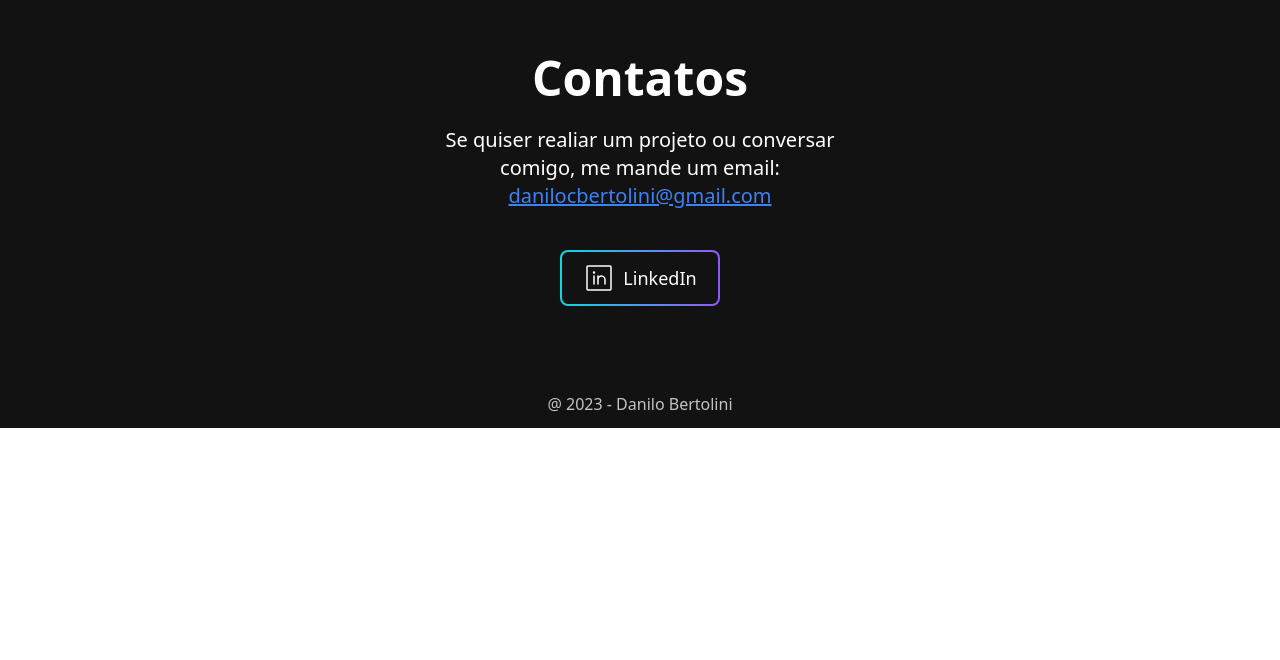
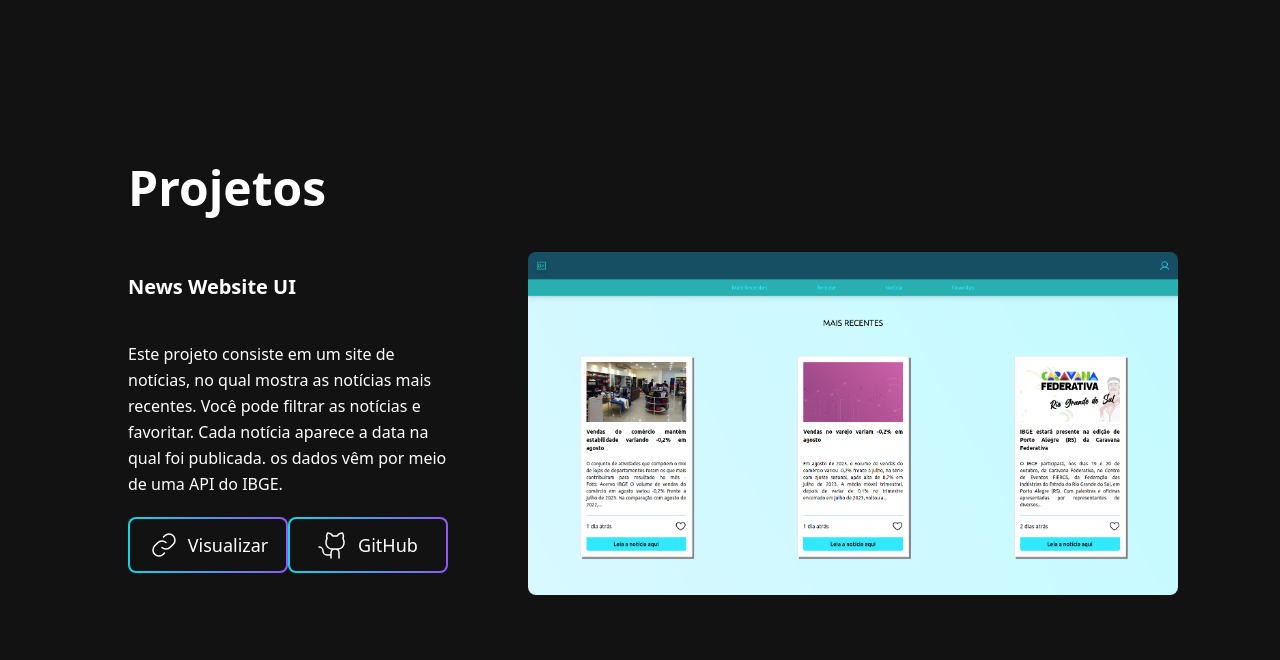
Before and after one commit to DaniloBertolini/Portifolio, a React (Vite) app: page / in a window 1280 px wide. Shown: the part 1620-2280 px from the top of the page. Before the commit the page ends 2048 px from the top, so only its background shows below. Built offline with nearby package versions, Linux system fonts and the light colour scheme.

Commit message:
projetos

```diff
--- a/src/App.tsx
+++ b/src/App.tsx
@@ -1,5 +1,5 @@
-import { About, Home, Navbar } from './components'
-import linkedIn from '/linkedIn.svg'
+import { About, Home, Navbar, Projects } from './components'
+import Contact from './components/Contact'
 
 function App() {
   return (
@@ -8,23 +8,8 @@ function App() {
       <main className='text-white'>
         <Home />
         <About />
-        <div className='h-[50vh] flex flex-col justify-center items-center'>
-          <h3 className='text-5xl font-semibold'>Contatos</h3>
-          <p className='text-center mt-6 mb-10 text-xl'>
-            Se quiser realiar um projeto ou conversar <br /> comigo, me mande um email: <br />
-            <span className='text-blue-500 underline'>danilocbertolini@gmail.com</span>
-          </p>
-          <div>
-            <div className='h-14 w-40 rounded-lg bg-gradient-to-r from-blueGradient to-purpleGradient p-[2px]'>
-              <button className='h-full w-full items-center justify-center bg-blackPrimary back rounded-md flex'>
-                <img src={ linkedIn } alt="linkedIn logo" />
-                <a href="https://www.linkedin.com/in/danilobertolini/" target='_blank' className='pl-2 text-lg'>
-                  LinkedIn
-                </a>
-              </button>
-            </div>
-          </div>
-        </div>
+        <Projects />
+        <Contact />
       </main>
       <footer className='text-grayPrimary grid place-items-center h-12'>
         <p>@ 2023 - Danilo Bertolini</p>
--- /dev/null
+++ b/src/assets/projects/index.ts
@@ -0,0 +1,11 @@
+const projectsArray = [
+  {
+    title: 'News Website UI',
+    description: 'Este projeto consiste em um site de notícias, no qual mostra as notícias mais recentes. Você pode filtrar as notícias e favoritar. Cada notícia aparece a data na qual foi publicada. os dados vêm por meio de uma API do IBGE.',
+    link: 'https://danilobertolini.github.io/news-website-ui/',
+    github: 'https://github.com/DaniloBertolini/news-website-ui',
+    image: 'newsWebsiteUi.png'
+  },
+]
+
+export default projectsArray;
--- a/src/components/About.tsx
+++ b/src/components/About.tsx
@@ -1,6 +1,6 @@
 function About() {
   return (
-    <section className='bg-blackSecondary h-screen flex items-center justify-center'>
+    <section id="about" className='bg-blackSecondary h-screen flex items-center justify-center'>
       <img src="/foto-danilo.png" alt="Foto Danilo"
         className='w-[450px] h-[450px] rounded-full px-1 mr-32 border-l-2 border-r-2 border-lightBluePrimary hover:animate-pulse object-cover'
       />
--- /dev/null
+++ b/src/components/Contact.tsx
@@ -0,0 +1,25 @@
+import linkedIn from '/linkedIn.svg'
+
+function Contact() {
+  return (
+    <div id="contact" className='h-[50vh] bg-blackSecondary flex flex-col justify-center items-center'>
+      <h3 className='text-5xl font-semibold'>Contatos</h3>
+      <p className='text-center mt-6 mb-10 text-xl'>
+        Se quiser realiar um projeto ou conversar <br /> comigo, me mande um email: <br />
+        <span className='text-blue-500 underline'>danilocbertolini@gmail.com</span>
+      </p>
+      <div>
+        <div className='h-14 w-40 rounded-lg bg-gradient-to-r from-blueGradient to-purpleGradient p-[2px]'>
+          <button className='h-full w-full items-center justify-center bg-blackPrimary back rounded-md flex'>
+            <img src={ linkedIn } alt="linkedIn logo" />
+            <a href="https://www.linkedin.com/in/danilobertolini/" target='_blank' className='pl-2 text-lg'>
+              LinkedIn
+            </a>
+          </button>
+        </div>
+      </div>
+    </div>
+  )
+}
+
+export default Contact
--- a/src/components/Navbar.tsx
+++ b/src/components/Navbar.tsx
@@ -4,9 +4,9 @@ function Navbar() {
       <nav className="flex justify-between fixed items-center h-28 w-screen px-[6rem] text-[1.2rem] opacity-[.99] backdrop-blur-sm">
         <h1 className="text-lightBluePrimary">Portifólio</h1>
         <ul className="flex gap-16 text-white opacity-90">
-          <li><a href="#" className="hover:text-lightBluePrimary transition-all duration-200 ease-in-out">Sobre mim</a></li>
-          <li><a href="#" className="hover:text-lightBluePrimary transition-all duration-200 ease-in-out">Projetos</a></li>
-          <li><a href="#" className="hover:text-lightBluePrimary transition-all duration-200 ease-in-out">Contato</a></li>
+          <li><a href="#about" className="hover:text-lightBluePrimary transition-all duration-200 ease-in-out">Sobre mim</a></li>
+          <li><a href="#projects" className="hover:text-lightBluePrimary transition-all duration-200 ease-in-out">Projetos</a></li>
+          <li><a href="#contact" className="hover:text-lightBluePrimary transition-all duration-200 ease-in-out">Contato</a></li>
         </ul>
       </nav>
     </header>
--- a/src/components/Projects.tsx
+++ b/src/components/Projects.tsx
@@ -1,30 +1,39 @@
+import link from '/link.svg'
+import github from '/github.svg'
+import projectsArray from '../assets/projects'
+
 function Projects() {
   return (
-    <section>
-      <h3>Projetos</h3>
+    <section id="projects" className="w-[80%] mx-auto pt-36 mb-40">
+      <h3 className='text-5xl font-semibold py-10'>Projetos</h3>
       <ul>
-        <li>
-          <img src="#" alt="Foto Projeto 1" />
-          <h4>Nome do Projeto 1</h4>
-          <p>Lorem Ipsum is simply dummy text of the printing and typesetting industry. Lorem Ipsum has been the industry's standard dummy </p>
-          <span>Tecnologias usadas</span>
-          <button>
-            <a href="#">
-              Visualizar
-            </a>
-          </button>
+        {projectsArray.map((item, index) => (
+          <li className="flex items-center mb-20" key={ index }>
+          <div>
+            <h4 className="mb-10 text-xl font-semibold">{ item.title }</h4>
+            <p className='leading-relaxed mb-5'>{ item.description }</p>
+            <div className='flex justify-between'>
+              <div className='h-14 w-40 rounded-lg bg-gradient-to-r from-blueGradient to-purpleGradient p-[2px]'>
+                <button className='h-full w-full items-center justify-center bg-blackPrimary back rounded-md flex'>
+                  <img src={ link } alt="link logo" />
+                  <a href={item.link } target='_blank' className='pl-2 text-lg'>
+                    Visualizar
+                  </a>
+                </button>
+              </div>
+              <div className='h-14 w-40 rounded-lg bg-gradient-to-r from-blueGradient to-purpleGradient p-[2px]'>
+                <button className='h-full w-full items-center justify-center bg-blackPrimary back rounded-md flex'>
+                  <img src={ github } alt="github logo" />
+                  <a href={ item.github } target='_blank' className='pl-2 text-lg'>
+                    GitHub
+                  </a>
+                </button>
+              </div>
+            </div>
+          </div>
+          <img src={`/${ item.image }`} alt={`Foto Projeto ${index}`} className="w-[650px] ml-20 rounded-lg" />
         </li>
-        <li>
-          <img src="#" alt="Foto Projeto 2" />
-          <h4>Nome do Projeto 2</h4>
-          <p>Lorem Ipsum is simply dummy text of the printing and typesetting industry. Lorem Ipsum has been the industry's standard dummy </p>
-          <span>Tecnologias usadas</span>
-          <button>
-            <a href="#">
-              Visualizar
-            </a>
-          </button>
-        </li>
+        ))}
       </ul>
     </section>
   )
```
Also changed, not shown: public/newsWebsiteUi.png (added).
